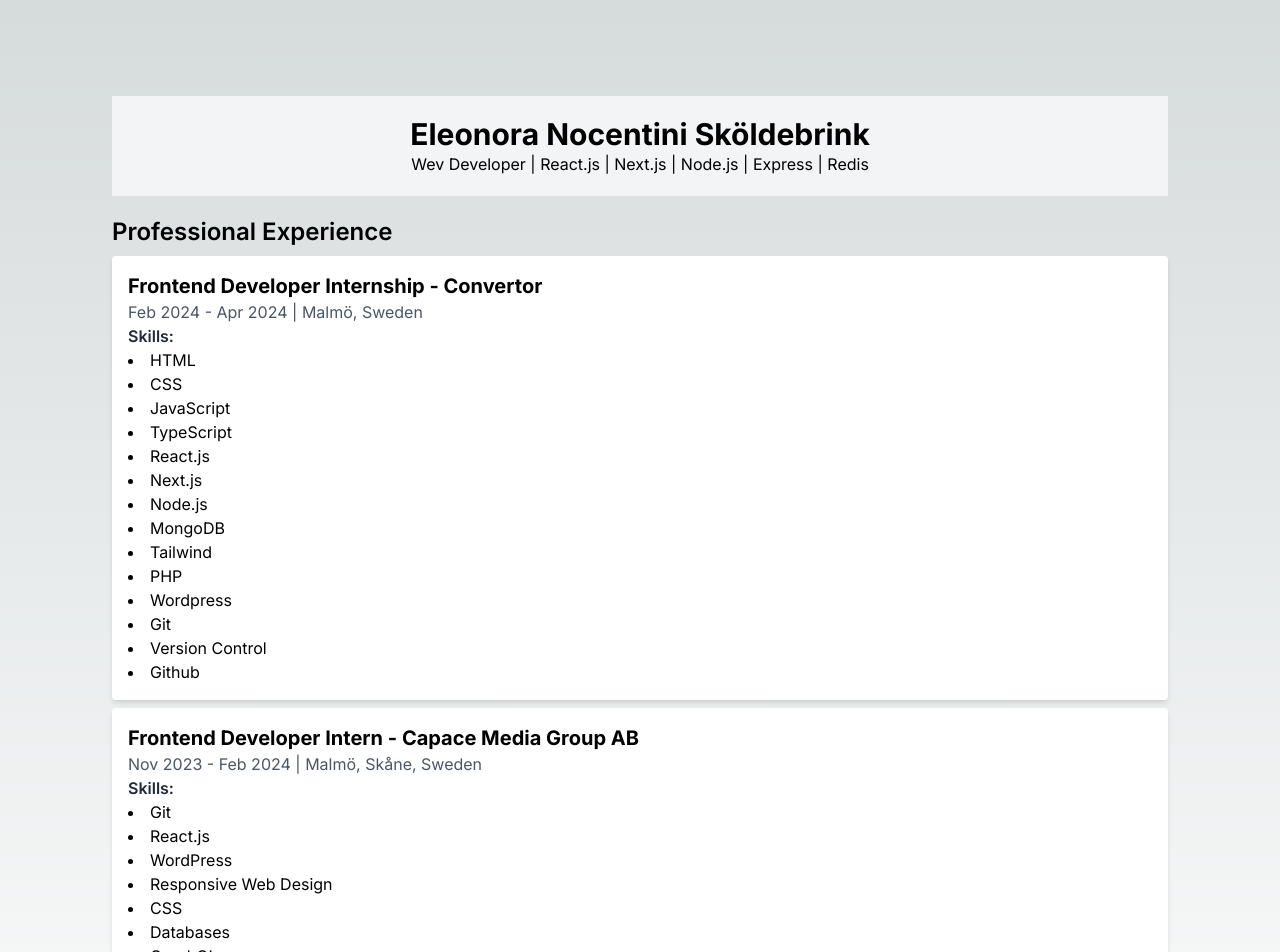
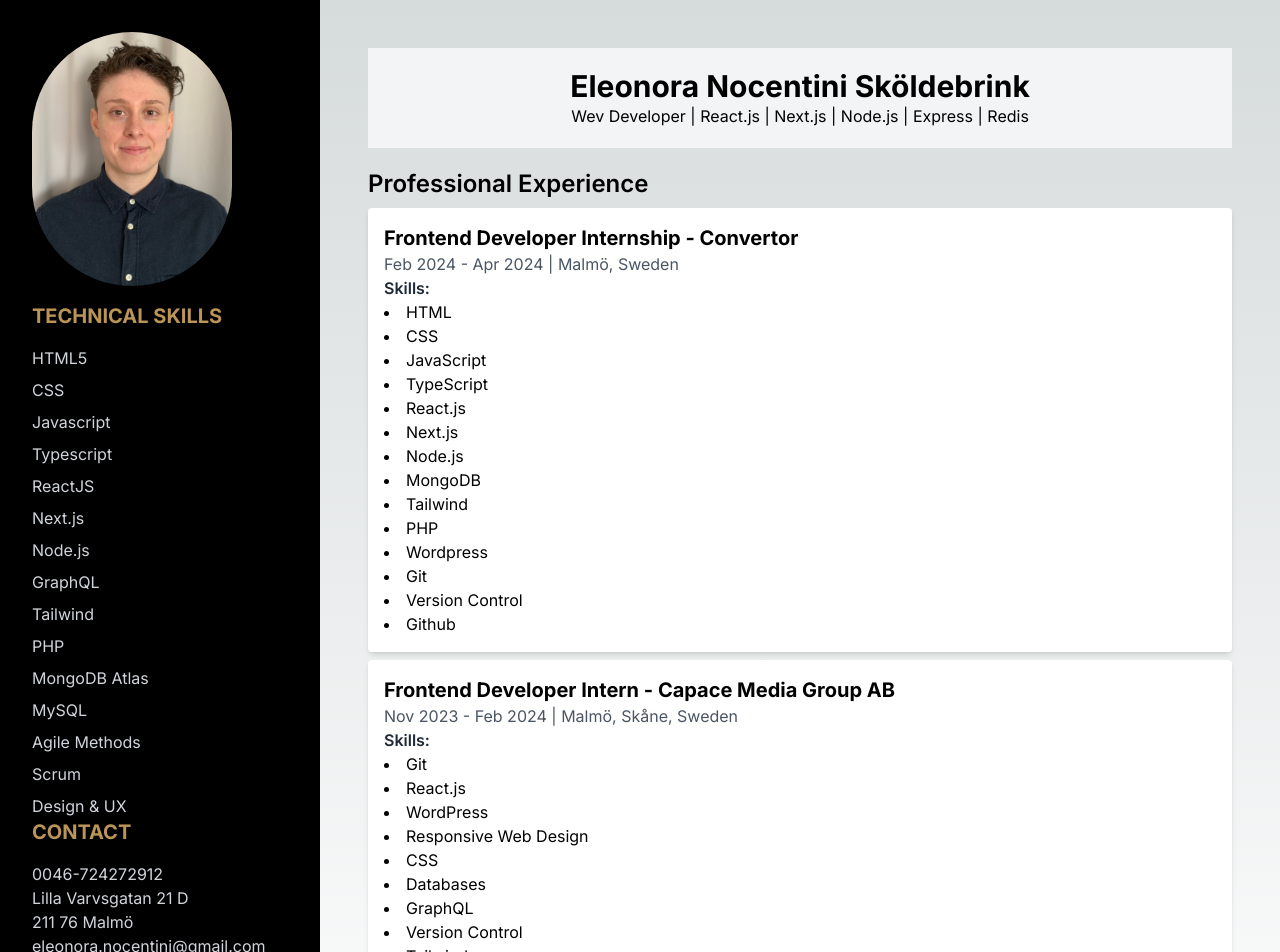
Before and after one commit to Elli2022/cv, a Next.js app: page / in a window 1280 px wide. Shown: the top 952 px of the page. Built offline with nearby package versions, Linux system fonts and the light colour scheme.

Commit message:
added cv picture and rearenged som structureskills

```diff
--- a/src/app/page.tsx
+++ b/src/app/page.tsx
@@ -1,21 +1,21 @@
 import Head from 'next/head';
 import Header from '../components/Header';
-import ExperienceItem from '@/components/ExperienceItem';
-import ExperienceSection from '@/components/ExperienceSection';
-
-
+import ExperienceSection from '../components/ExperienceSection';
+import Sidebar from '../components/Sidebar';
 
 export default function Home() {
   return (
-    <main className="flex min-h-screen flex-col items-center justify-center p-24">
+    <>
       <Head>
         <title>Eleonora Nocentini Sköldebrink's CV</title>
       </Head>
-      <div className="container mx-auto px-4">
-        <Header />
-        <ExperienceSection />
-
+      <div className="flex min-h-screen">
+        <Sidebar />
+        <main className="flex-grow p-12">
+          <Header />
+          <ExperienceSection />
+        </main>
       </div>
-    </main>
+    </>
   );
 }
--- /dev/null
+++ b/src/components/Sidebar.tsx
@@ -0,0 +1,52 @@
+import Image from 'next/image';
+
+
+const skills = [
+    "HTML5",
+    "CSS",
+    "Javascript",
+    "Typescript",
+    "ReactJS",
+    "Next.js",
+    "Node.js",
+    "GraphQL",
+    "Tailwind",
+    "PHP",
+    "MongoDB Atlas",
+    "MySQL",
+    "Agile Methods",
+    "Scrum",
+    "Design & UX",
+  ];
+
+const Sidebar: React.FC = () => {
+    return (
+      <aside className="w-1/4 bg-black text-white p-8">
+        <div className="mb-4">
+          <Image
+            src="/images/portfolioFoto.jpg"
+            alt="Eleonora Nocentini Sköldebrink"
+            width={200}
+            height={200}
+            className="rounded-full"
+          />
+        </div>
+        <h3 className="text-xl font-bold mb-4 text-[#bb9457]">TECHNICAL SKILLS</h3>
+        <ul className="list-none space-y-2">
+          {skills.map((skill, index) => (
+            <li key={index} className="text-gray-300">{skill}</li>
+          ))}
+        </ul>
+        <div className='text-[#bb9457]'>
+        <h3 className="text-xl font-bold mb-4">CONTACT</h3>
+        <p className="text-gray-300">0046-724272912</p>
+        <p className="text-gray-300">Lilla Varvsgatan 21 D</p>
+        <p className="text-gray-300">211 76 Malmö</p>
+        <p className="text-gray-300">eleonora.nocentini@gmail.com</p>
+      </div>
+
+      </aside>
+    );
+};
+
+export default Sidebar;
```
Also changed, not shown: public/images/portfolioFoto.jpg (added).
